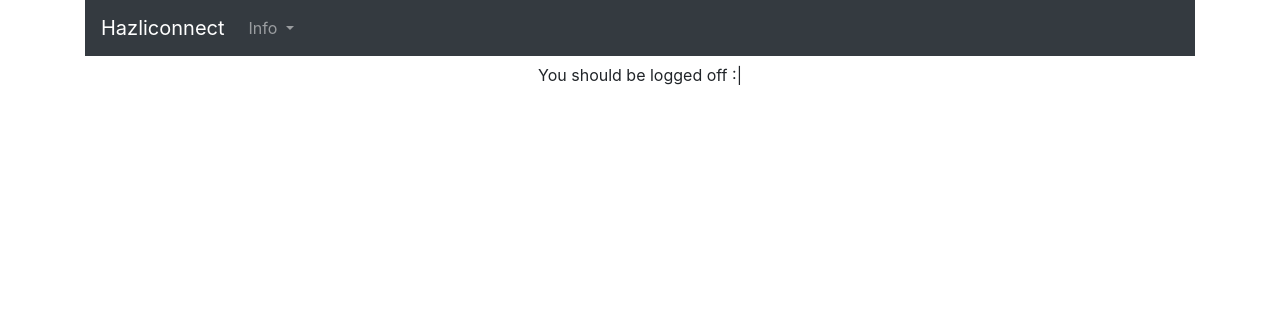
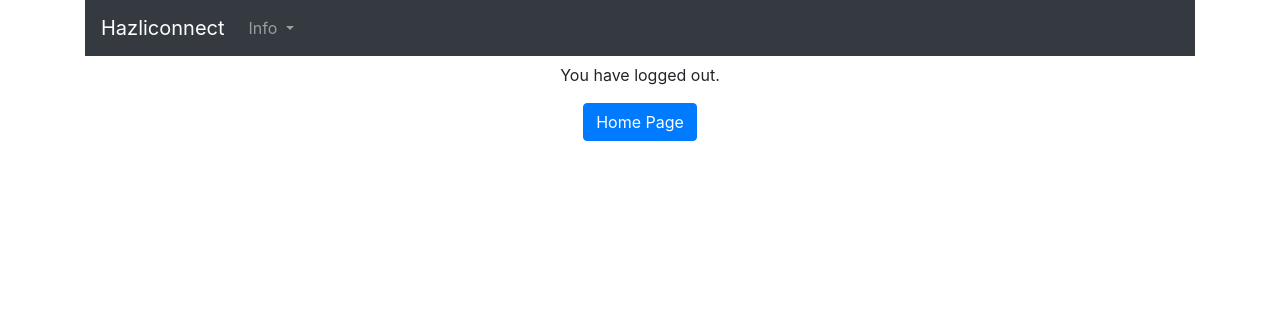
Before and after one commit to xtorrentgorjon/hazliconnect, a Flask app: page /logout in a window 1280 px wide. Shown: the top 316 px of the page. Run offline with Flask 2, Linux system fonts and the light colour scheme; some libraries are stand-ins or nearby versions.

Commit message:
Added button in logout page to go back to main page.

```diff
--- a/app/app.py
+++ b/app/app.py
@@ -9,7 +9,7 @@ app.debug = True
 app.secret_key = 'development'
 oauth = OAuth(app)
 
-VERSION = "0.2.3"
+VERSION = "0.2.4"
 ENVIRONMENT = "test"
 RELEASE_TIME = datetime.datetime.now()
 
--- a/app/templates/logout.html
+++ b/app/templates/logout.html
@@ -23,7 +23,8 @@
 
       <!-- Content -->
       <div class="container" style="margin-top: 7px;">
-        <p>You should be logged off :|</p>
+        <p>You have logged out.</p>
+        <a class="btn btn-primary" href="/login" role="button">Home Page</a>
       </div>
 
     </div>
```
